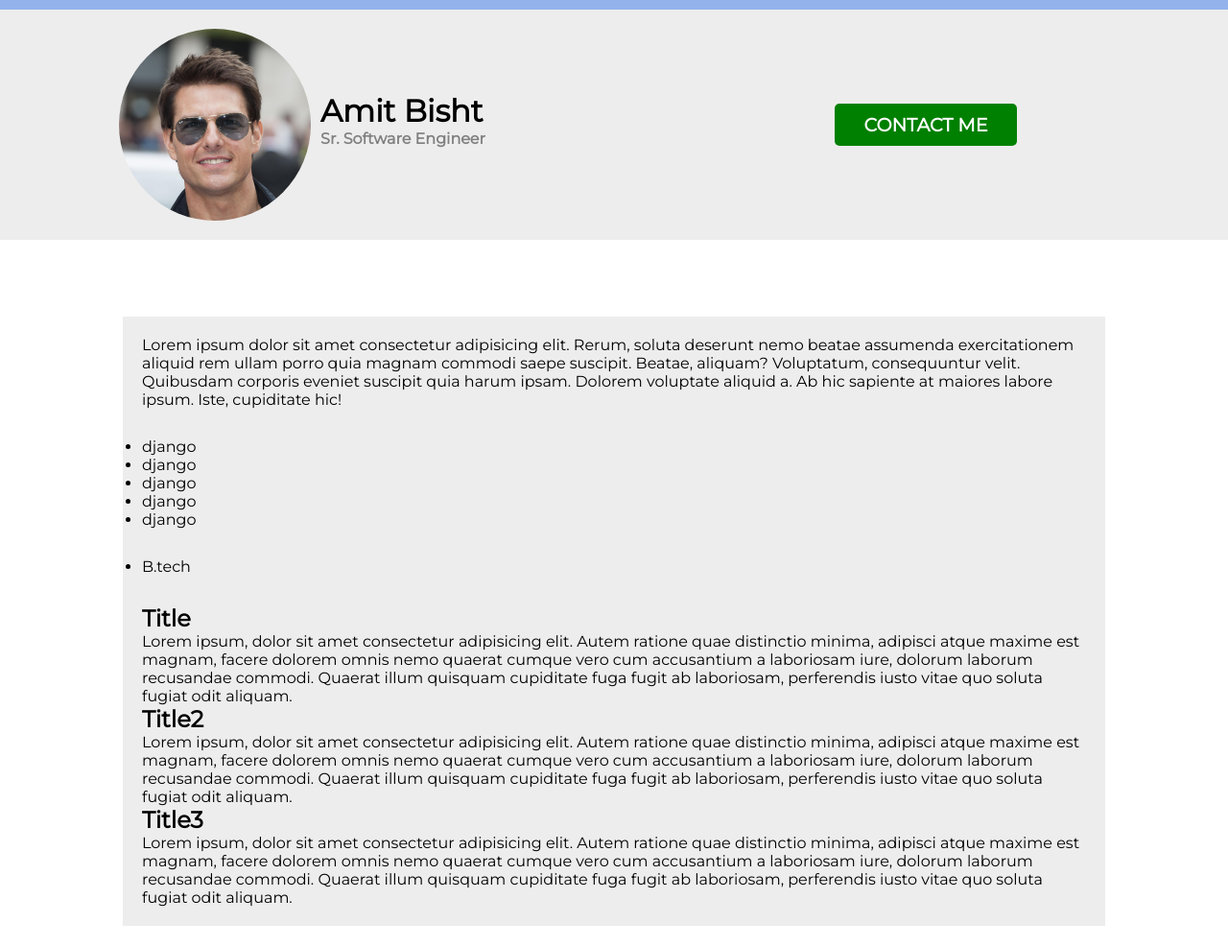
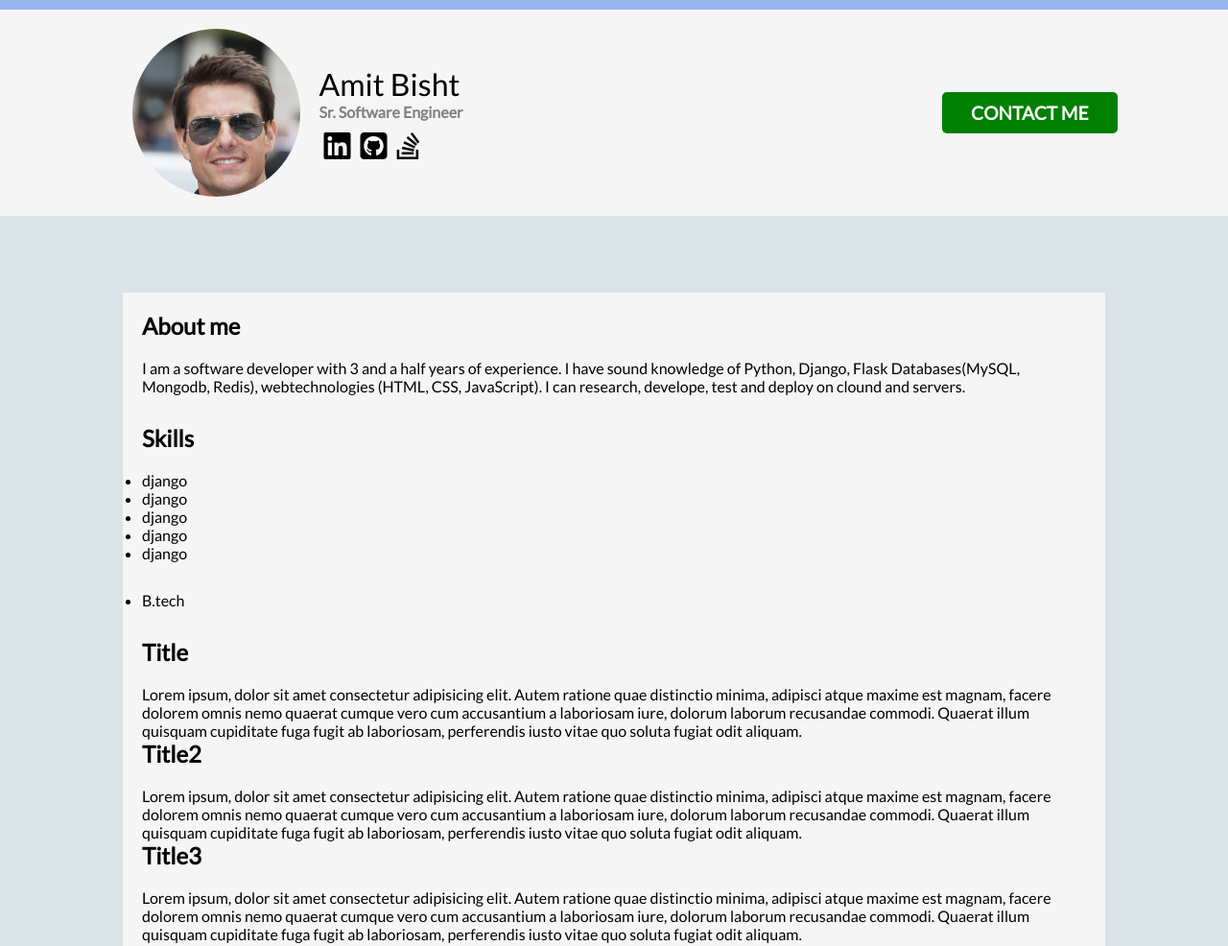
Before and after one commit to bishtamit-zz/bishtamit.github.io, a plain HTML site: page index.html in a window 1280 px wide. Shown: the top 986 px of the page at 96% size. Before the commit the page ends 965 px from the top, so only its background shows below. Drawn offline with Linux system fonts and the light colour scheme.

Commit message:
Added more css

```diff
--- a/index.html
+++ b/index.html
@@ -10,6 +10,11 @@
       href="https://fonts.googleapis.com/css?family=Roboto+Slab&display=swap"
       rel="stylesheet"
     />
+    <script
+      defer
+      src="https://kit.fontawesome.com/db38b82e17.js"
+      crossorigin="anonymous"
+    ></script>
   </head>
   <body>
     <section class="header">
@@ -22,12 +27,22 @@
           <p>Sr. Software Engineer</p>
         </div>
         <div class="social-contacts">
-          <a href="#"><span></span></a>
+          <a href="https://www.linkedin.com/in/amitbisht54/"
+            ><span class="fab fa-linkedin fa-2x"></span
+          ></a>
+          <a href="https://github.com/bishtamit"
+            ><span class="fab fa-github-square fa-2x"></span
+          ></a>
+          <a href="https://stackoverflow.com/users/6532925/unnobtainium"
+            ><span class="fab fa-stack-overflow fa-2x"></span
+          ></a>
         </div>
       </div>
 
       <div class="contact-me">
-        <a class="btn btn-green" href="mailto:amit-bisht@outlook.com">Contact Me</a>
+        <a class="btn btn-green" href="mailto:amit-bisht@outlook.com">
+          Contact Me
+        </a>
       </div>
     </section>
 
@@ -35,17 +50,16 @@
       <!-- head section -->
 
       <section class="about-me">
+        <h2>About me</h2>
         <p>
-          Lorem ipsum dolor sit amet consectetur adipisicing elit. Rerum, soluta
-          deserunt nemo beatae assumenda exercitationem aliquid rem ullam porro
-          quia magnam commodi saepe suscipit. Beatae, aliquam? Voluptatum,
-          consequuntur velit. Quibusdam corporis eveniet suscipit quia harum
-          ipsam. Dolorem voluptate aliquid a. Ab hic sapiente at maiores labore
-          ipsum. Iste, cupiditate hic!
+          I am a software developer with 3 and a half years of experience. I have sound knowledge of Python, Django, Flask
+          Databases(MySQL, Mongodb, Redis), webtechnologies (HTML, CSS, JavaScript). I can research, develope, test and deploy
+          on clound and servers.
         </p>
       </section>
 
       <section class="skills">
+        <h2>Skills</h2>
         <ul>
           <li>django</li>
           <li>django</li>
@@ -97,6 +111,9 @@
         </div>
       </section>
     </div>
-    <script src="https://kit.fontawesome.com/db38b82e17.js" crossorigin="anonymous"></script>
+    <script
+      src="https://kit.fontawesome.com/db38b82e17.js"
+      crossorigin="anonymous"
+    ></script>
   </body>
 </html>
--- a/main.css
+++ b/main.css
@@ -1,16 +1,24 @@
-@import url("https://fonts.googleapis.com/css?family=Montserrat&display=swap");
+/* @import url("https://fonts.googleapis.com/css?family=Montserrat&display=swap");
+@import url("https://fonts.googleapis.com/css?family=Raleway&display=swap"); */
+/* @import url('https://fonts.googleapis.com/css?family=Open+Sans:700&display=swap'); */
+@import url("https://fonts.googleapis.com/css?family=Lato&display=swap");
 
 :root {
-  --common-background: rgba(211, 211, 211, 0.411);
+  --common-background: #f5f5f5;
 }
+
 * {
   margin: 0;
   padding: 0;
-  font-family: "Montserrat", sans-serif;
-
-  /* box-sizing: border-box; */
+  /* font-family: "Montserrat", sans-serif; */
+  font-family: "Lato";
+  box-sizing: border-box;
+  font-weight: 100;
 }
 
+body {
+  background-color: rgb(218, 227, 231);
+}
 .wrapper {
   display: grid;
   grid-gap: 30px;
@@ -21,11 +29,11 @@
 .header {
   display: grid;
   grid-gap: 20px;
-  grid-template-columns: 1fr 1fr;
+  grid-template-columns: 3fr 1fr 2fr;
+  grid-template-areas: "profile-box . contact-me";
   margin-bottom: 10vh;
-  min-height: 25vh;
+  min-height: 20vh;
   border-top: 10px solid rgba(100, 148, 237, 0.651);
-
   background-color: var(--common-background);
   padding: 20px 0;
 }
@@ -35,8 +43,8 @@
 }
 
 .profile-img {
-  width: 200px;
-  height: 200px;
+  width: 175px;
+  height: 175px;
   border-radius: 50%;
   overflow: hidden;
 }
@@ -48,7 +56,8 @@
 
 .profile-box {
   display: grid;
-  grid-gap: 10px;
+  grid-gap: 10px 20px;
+  grid-area: profile-box;
   justify-items: center;
   align-items: center;
   grid-template-areas:
@@ -96,10 +105,10 @@
   text-align: center;
 }
 
-
 .contact-me {
   align-self: center;
   justify-self: center;
+  grid-area: contact-me;
 }
 
 .btn {
@@ -124,3 +133,12 @@
   background-color: rgb(0, 110, 0);
   border: 3px solid rgba(121, 154, 216, 0.404);
 }
+
+.wrapper h2 {
+  margin-bottom: 20px;
+  font-weight: 900;
+}
+
+.about-me p {
+  font-weight: 200;
+}
```
